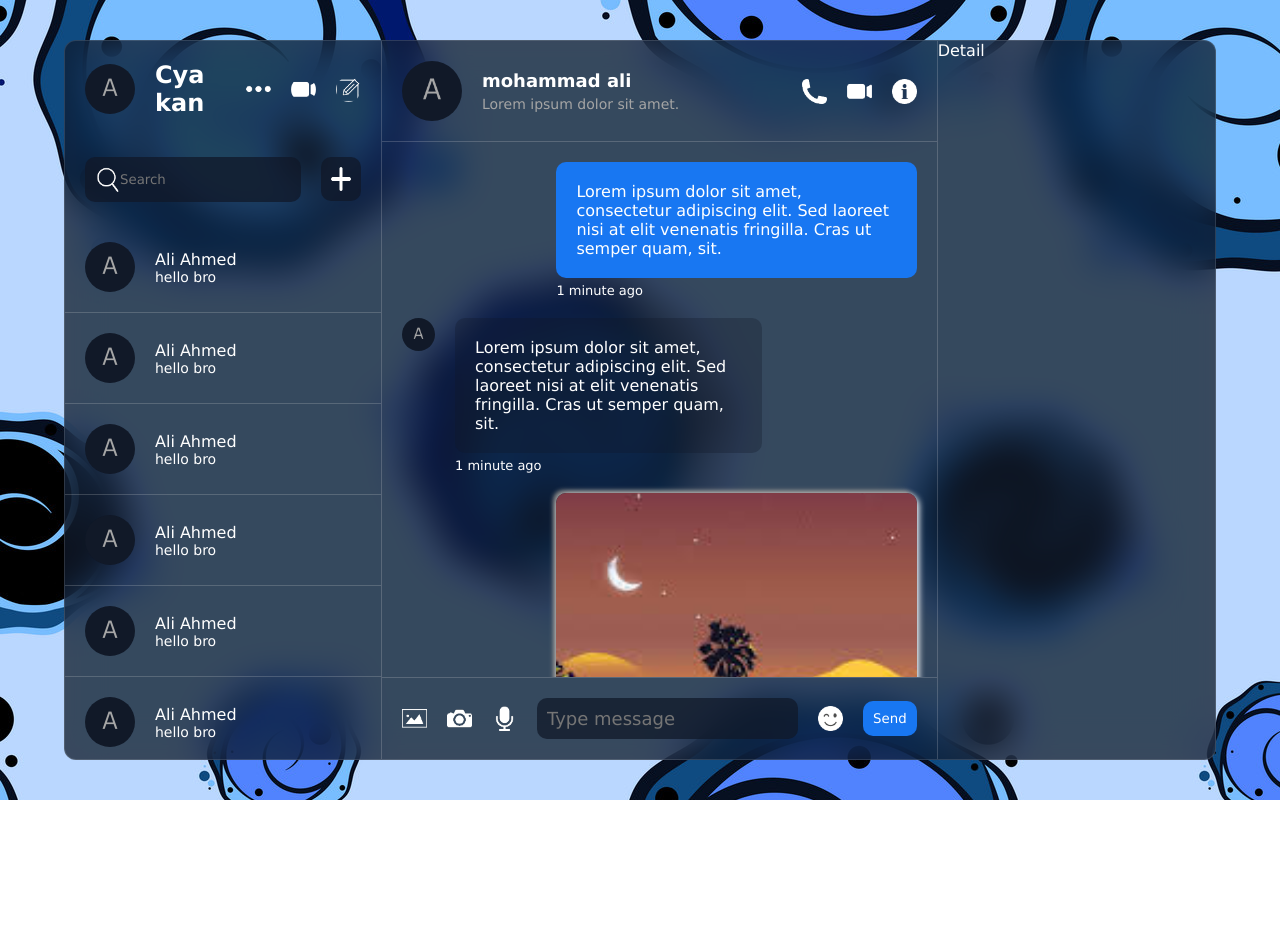
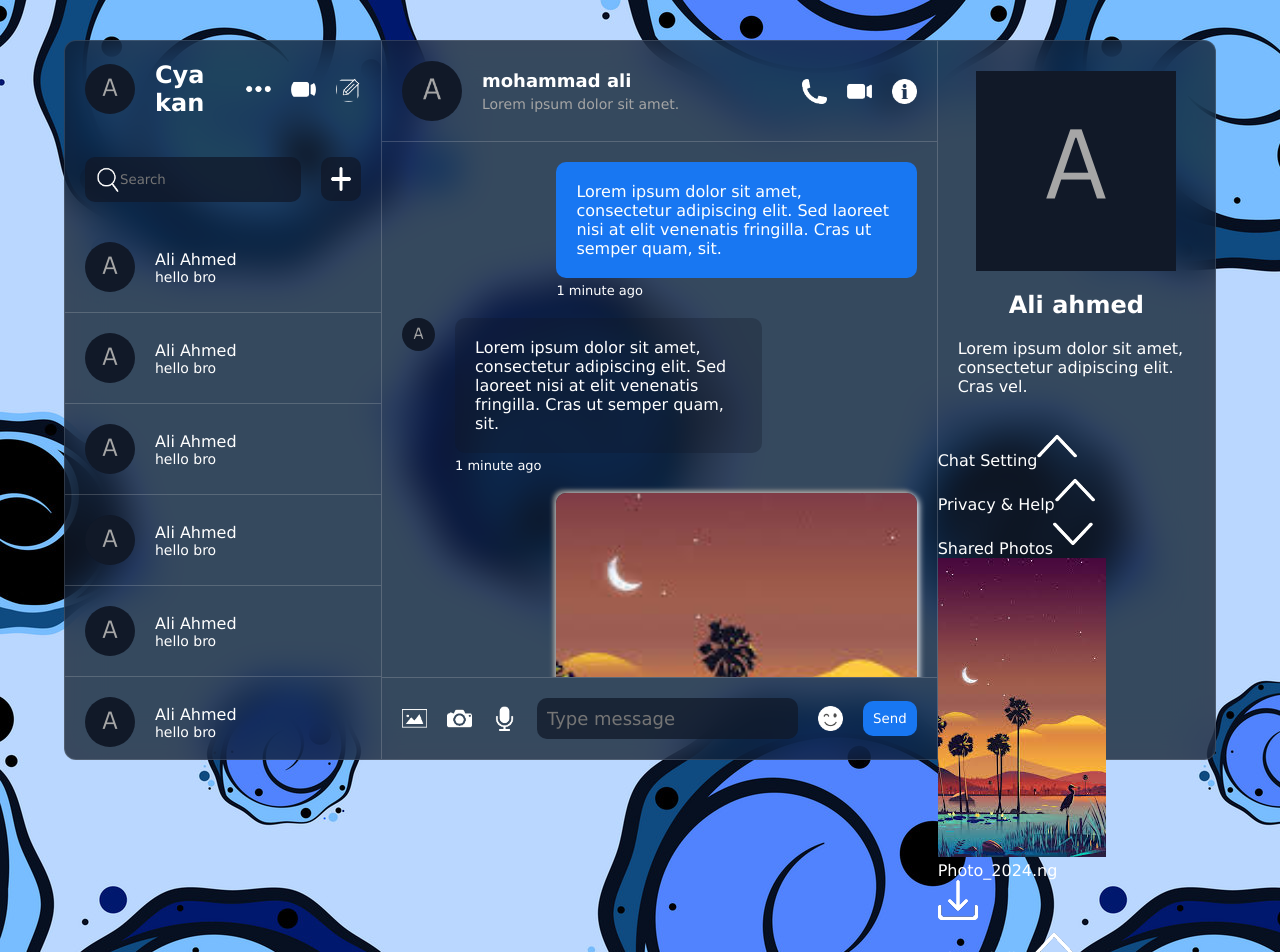
Before and after one commit to Ciakn/chatting-app, a React (Vite) app: page / in a window 1280 px wide. Shown: the top 952 px of the page. Before the commit the page ends 800 px from the top, so only its background shows below. Built offline with nearby package versions, Linux system fonts and the light colour scheme.

Commit message:
developing the detail compnent

```diff
--- a/src/components/detail/Detail.jsx
+++ b/src/components/detail/Detail.jsx
@@ -1,9 +1,53 @@
-import React from 'react'
-import "./detail.css"
+import React from "react";
+import "./detail.css";
 function Detail() {
   return (
-    <div className='detail'>Detail</div>
-  )
+    <div className="detail">
+      <div className="user">
+        <img src="./avatar.png" alt="avatar" />
+        <h2>Ali ahmed</h2>
+        <p>
+          Lorem ipsum dolor sit amet, consectetur adipiscing elit. Cras vel.
+        </p>
+      </div>
+      <div className="info">
+        <div className="option">
+          <div className="title">
+            <span>Chat Setting</span>
+            <img src="./arrowUp.png" alt="arrow" />
+          </div>
+        </div>
+        <div className="option">
+          <div className="title">
+            <span>Privacy & Help</span>
+            <img src="./arrowup.png" alt="arrow" />
+          </div>
+        </div>
+        <div className="option">
+          <div className="title">
+            <span>Shared Photos</span>
+            <img src="./arrowDown.png" alt="arrow" />
+          </div>
+          <div className="photos">
+            <div className="photoItem">
+              <div className="photoDetail">
+                <img src="./download.jpeg" alt="shared photo" />
+                <span>Photo_2024.ng</span>
+              </div>
+              <img src="download.png" alt="download button" />
+            </div>
+          </div>
+        </div>
+        <div className="option">
+          <div className="title">
+            <span>Shared Files</span>
+            <img src="./arrowup.png" alt="arrow" />
+          </div>
+        </div>
+        <button>Block User</button>
+      </div>
+    </div>
+  );
 }
 
-export default Detail
+export default Detail;
--- a/src/components/detail/detail.css
+++ b/src/components/detail/detail.css
@@ -1,3 +1,10 @@
 .detail{
     flex: 1;
-}
+    .user{
+        padding: 30px 20px;
+        display: flex;
+        flex-direction: column;
+        align-items: center;
+        gap: 20px;
+
+}}
```
